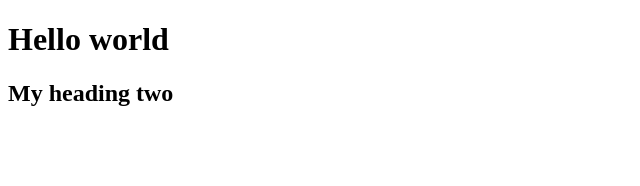
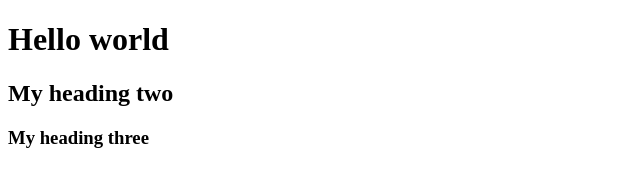
Before and after one commit to KAbaidoo/my-repo, a plain HTML site: page index.html in a window 1280 px wide. Shown: the whole page, without its empty margins (0-640 px from the left). Drawn offline with Linux system fonts and the light colour scheme.

Commit message:
added heading three

```diff
--- a/index.html
+++ b/index.html
@@ -9,5 +9,6 @@
 <body>
     <h1>Hello world</h1>
     <h2>My heading two</h2>
+    <h3>My heading three</h3>
 </body>
 </html>
```
